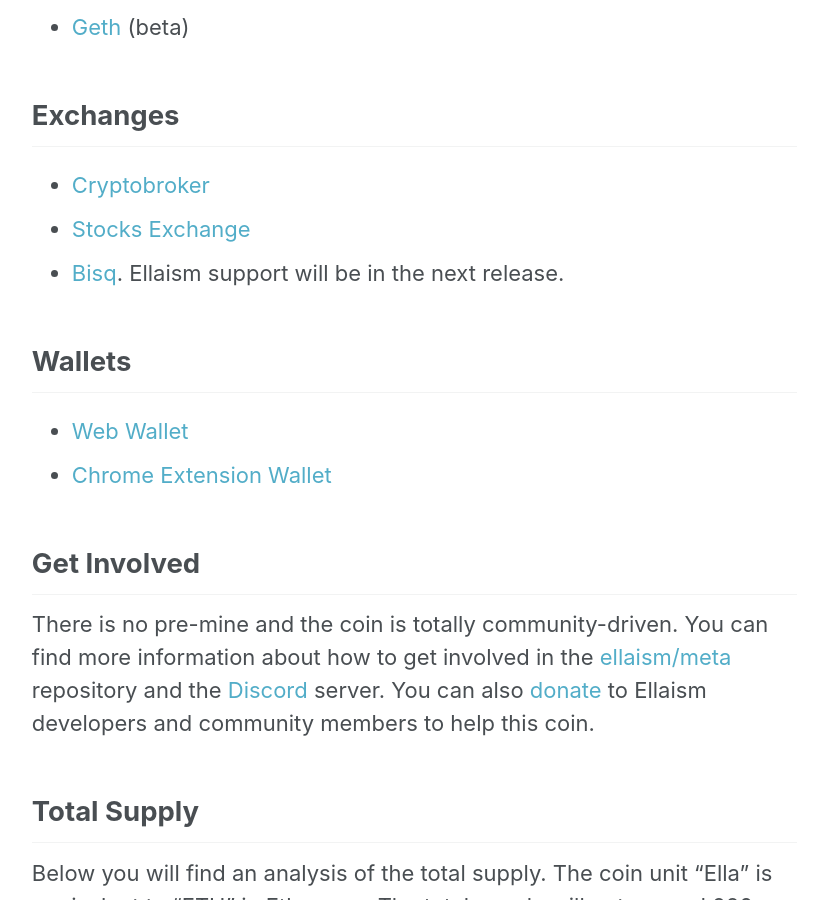
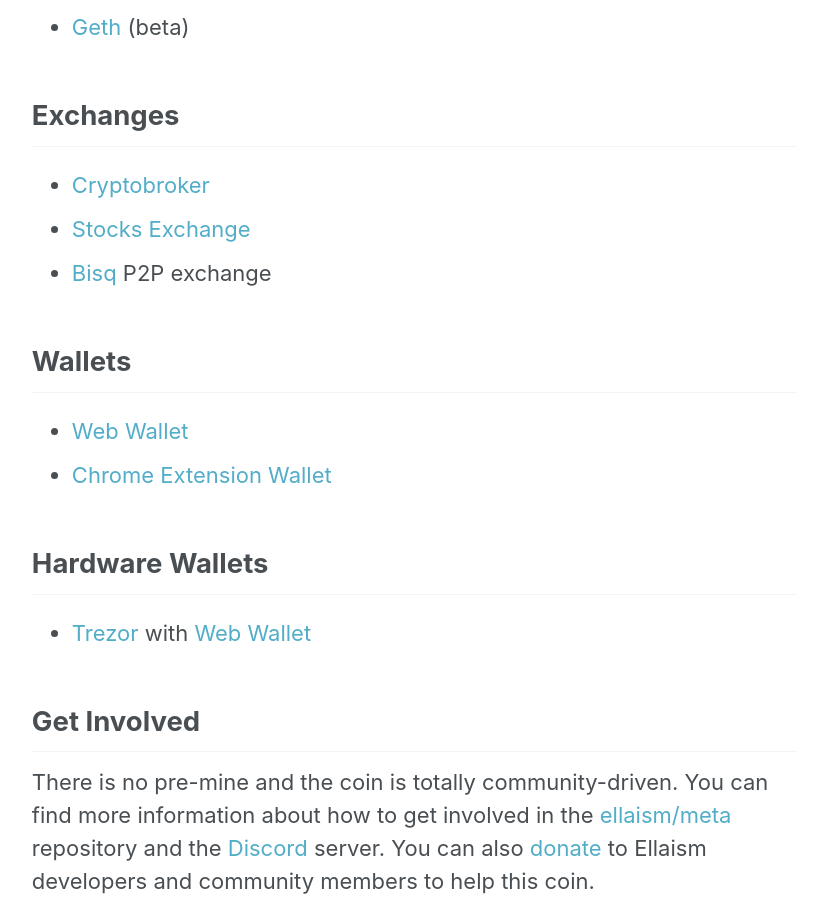
Before and after one commit to ellaism/ellaism.org, a Jekyll site: the page built from _pages/about.md, in a window 1280 px wide and 900 px high, scrolled down 1427 px. Shown: the whole window, without its empty margins (252-1080 px from the left). Built offline with Jekyll 4.4.1, drawn with Linux system fonts in a browser that asks for light colours.

Commit message:
Add bisq and web wallet trezor support

```diff
--- a/_pages/about.md
+++ b/_pages/about.md
@@ -45,12 +45,16 @@
 
 * [Cryptobroker](https://trade.cryptobroker.io/markets/ellabtc)
 * [Stocks Exchange](https://stocks.exchange/trade/ELLA/BTC)
-* [Bisq](https://bisq.network/). Ellaism support will be in the next release.
+* [Bisq](https://bisq.network/) P2P exchange
 
 ## Wallets
 
 * [Web Wallet](https://ellaism.github.io/ellawallet)
 * [Chrome Extension Wallet](https://chrome.google.com/webstore/detail/myellawallet/bgfofdgebpphdhddggaggeafenegbjef)
+
+## Hardware Wallets
+
+* [Trezor](https://shop.trezor.io/) with [Web Wallet](https://ellaism.github.io/ellawallet)
 
 ## Get Involved
 
```
